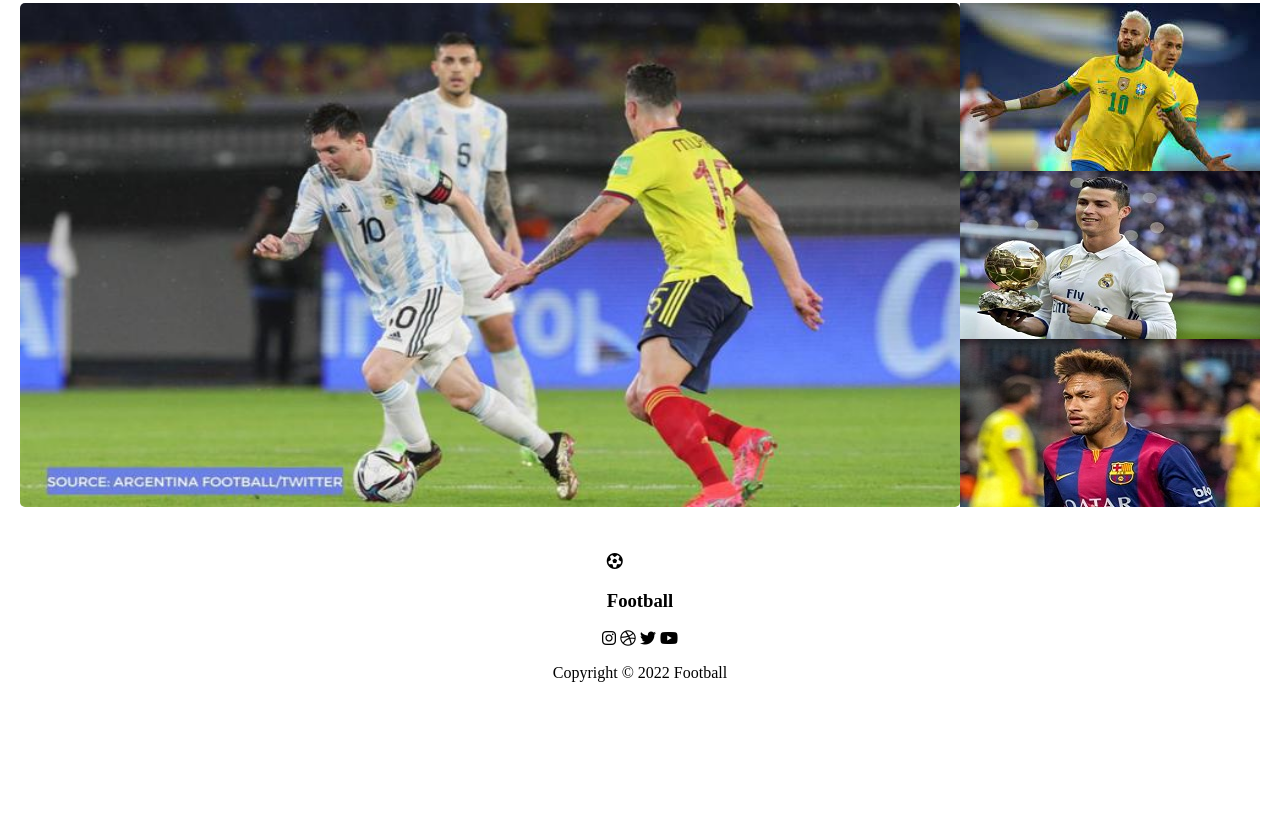
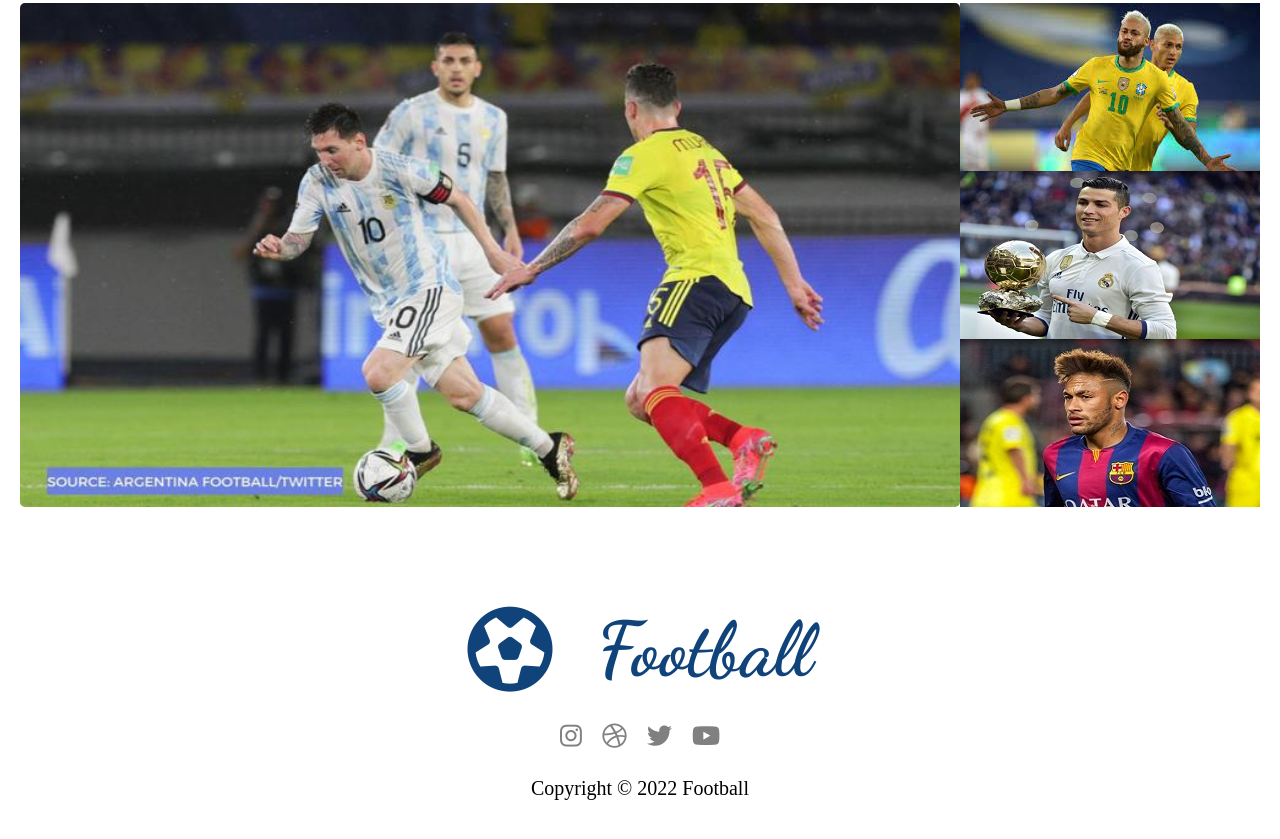
Before and after one commit to SukhiManush/second-assignment, a plain HTML site: page index.html in a window 1280 px wide. Shown: the part 3199-4038 px from the top of the page. Before the commit the page ends 3947 px from the top, so only its background shows below. Drawn offline with Linux system fonts and the light colour scheme.

```diff
--- a/index.html
+++ b/index.html
@@ -9,8 +9,12 @@
     <!-- font-awesome -->
     <script src="https://kit.fontawesome.com/fad19d48a8.js" crossorigin="anonymous"></script>
     <!-- google font -->
+
     <style>
         @import url('https://fonts.googleapis.com/css2?family=Poppins:wght@700&display=swap');
+    </style>
+    <style>
+        @import url('https://fonts.googleapis.com/css2?family=Dancing+Script:wght@700&display=swap');
     </style>
     <!-- stylesheets -->
     <link rel="stylesheet" href="styles/style.css">
@@ -26,7 +30,9 @@
                         <p class="banner-title">Conmebol <br> Copa America<br> 2021
                         </p>
                     </div>
-                    <div><a class="" href="">Watch Live <i class="fas fa-long-arrow-alt-right"></i> </a></div>
+                    <div class="btn"><a class="button" href="">Watch Live <i class="fas fa-long-arrow-alt-right"></i>
+                        </a>
+                    </div>
                 </div>
                 <div class="banner-image">
                     <img src="images/banner.png" alt="">
@@ -323,14 +329,16 @@
     </main>
     <!-- footer section  -->
     <footer>
-        <div><i class="far fa-futbol"></i>
-            <h3>Football</h3>
+        <div class="footer-icon"><i class="far fa-futbol football-icon"></i>
+            <span class="icon-title">
+                <h3>Football</h3>
+            </span>
         </div>
-        <div>
-            <i class="fab fa-instagram"></i>
-            <i class="fab fa-dribbble"></i>
-            <i class="fab fa-twitter"></i>
-            <i class="fab fa-youtube"></i>
+        <div class="footer-fontawsome">
+            <i class="fab fa-instagram font-icon"></i>
+            <i class="fab fa-dribbble font-icon"></i>
+            <i class="fab fa-twitter font-icon"></i>
+            <i class="fab fa-youtube font-icon"></i>
         </div>
         <span>
             <p>Copyright © 2022 Football</p>
--- a/styles/style.css
+++ b/styles/style.css
@@ -16,6 +16,12 @@ main{
     font-family: 'Poppins', sans-serif;
 
 }
+.btn:hover a{
+    background-color: yellow;
+    color: black;
+    transition: 1s;
+
+}
 .banner-item{
     display: grid;
     grid-template-columns: repeat(2, 1fr);
@@ -25,6 +31,10 @@ main{
 .banner-image img{
     height: 438px;
     width: 556.01px;
+}
+.banner-image:hover{
+    transform: scale(1.1);
+    transition: 2s;
 }
 .banner-details{
     margin-top: -10px;
@@ -83,13 +93,7 @@ main{
 .player-info{
     margin: 10px 0px;
 }
-/* footer design */
-footer{
-    display: flex;
-    flex-direction: column;
-    align-items: center;
-    margin: 50px;
-}
+
 /* for table sections */
 .ranking-container{
     margin-top: 40px;
@@ -142,3 +146,36 @@ td img{
     grid-template-rows: repeat(2,1fr);
     grid-gap: 0;
 }
+/* footer design */
+footer{
+    display: flex;
+    flex-direction: column;
+    align-items: center;
+    margin: 25px;
+
+}
+.footer-icon{
+    display: flex;
+    align-items: center;
+
+}
+.football-icon{
+    font-size: 85px;
+    color: #10437A;
+    margin-bottom: -55px;
+}
+.icon-title {
+    font-size: 65px;
+    margin-left: 45px;
+    margin-bottom: -55px;
+    color: #10437A;
+    font-family: 'Dancing Script', cursive;
+}
+.font-icon{
+    margin: 8px 8px;
+    font-size: 25px;
+    color: grey;
+}
+footer p{
+    font-size: 20px;
+}
```
